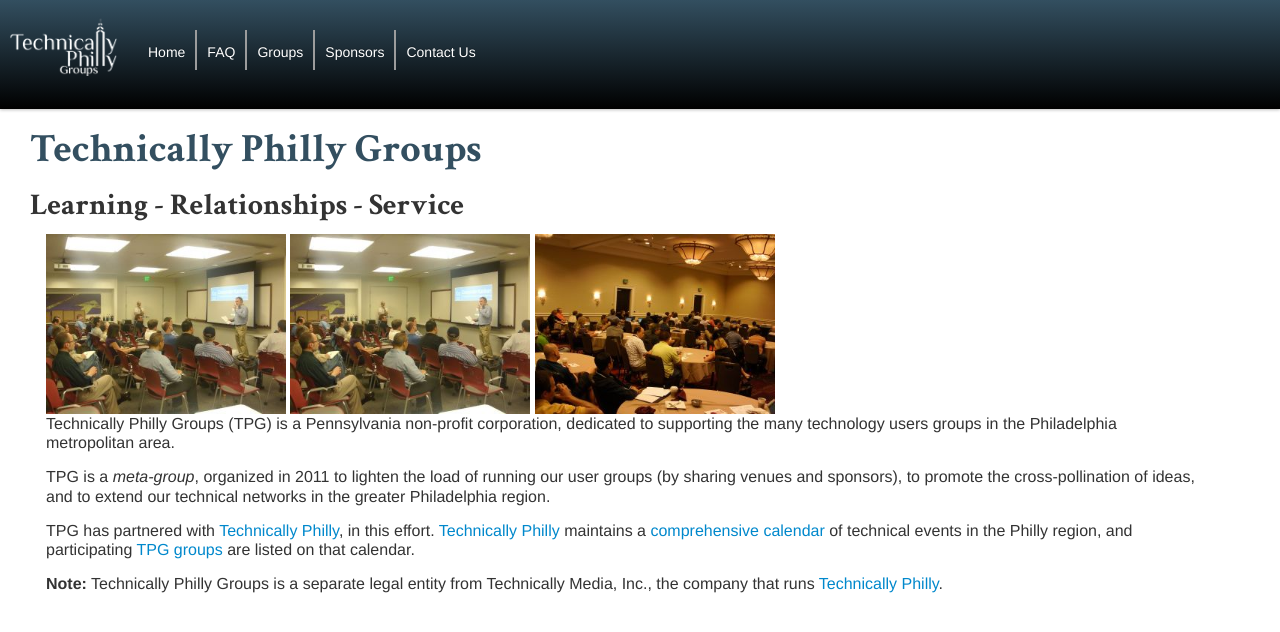
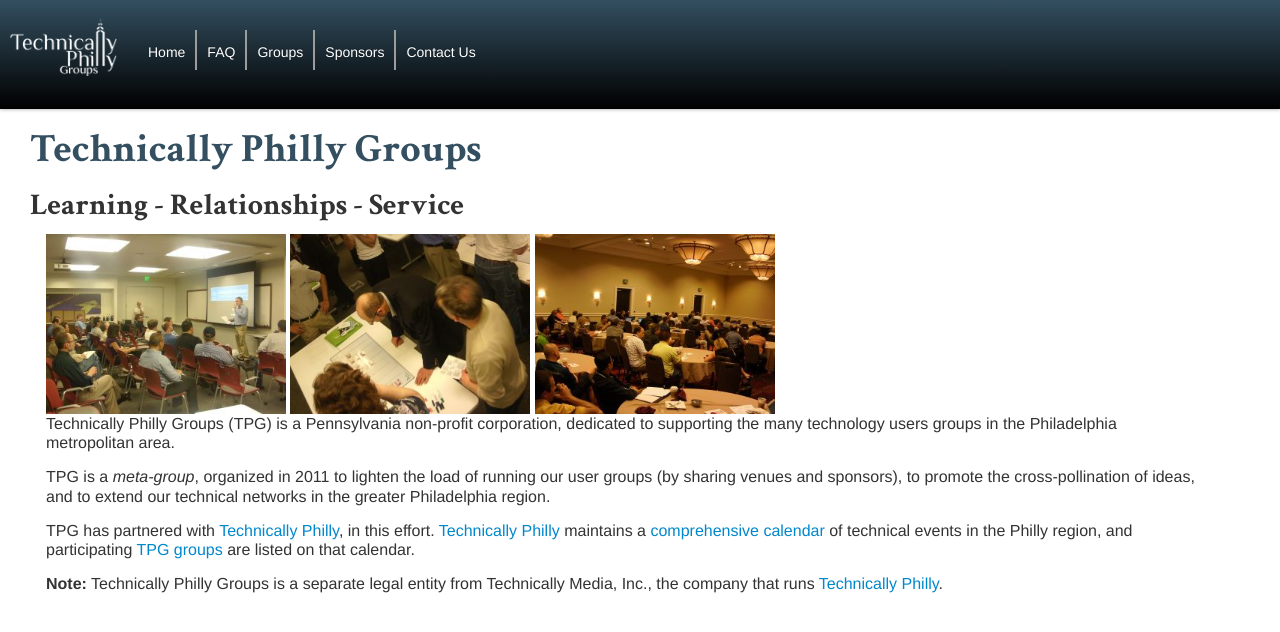
Before and after one commit to TechnicallyPhillyGroups/technicallyphillygroups.github.com, a Jekyll site: the page built from index.md, in a window 1280 px wide. Shown: the top 632 px of the page. Built offline with Jekyll 4.4.1, drawn with Linux system fonts in a browser that asks for light colours; nearby versions of some CDN libraries.

Commit message:
middle photo change

```diff
--- a/index.md
+++ b/index.md
@@ -7,7 +7,7 @@
 Learning - Relationships - Service
 ==================================
 
-<img width="240px" src="./images/sharing.jpg"/> <img width="240px" src="./images/sharing.jpg"> <img  width="240px" src="./images/growing.jpg"/> <br/>
+<img width="240px" src="./images/sharing.jpg"/> <img width="240px" src="./images/learning.jpg"> <img  width="240px" src="./images/growing.jpg"/> <br/>
 Technically Philly Groups (TPG) is a Pennsylvania non-profit corporation,
 dedicated to supporting the many  technology users groups in the Philadelphia
 metropolitan area.
```
